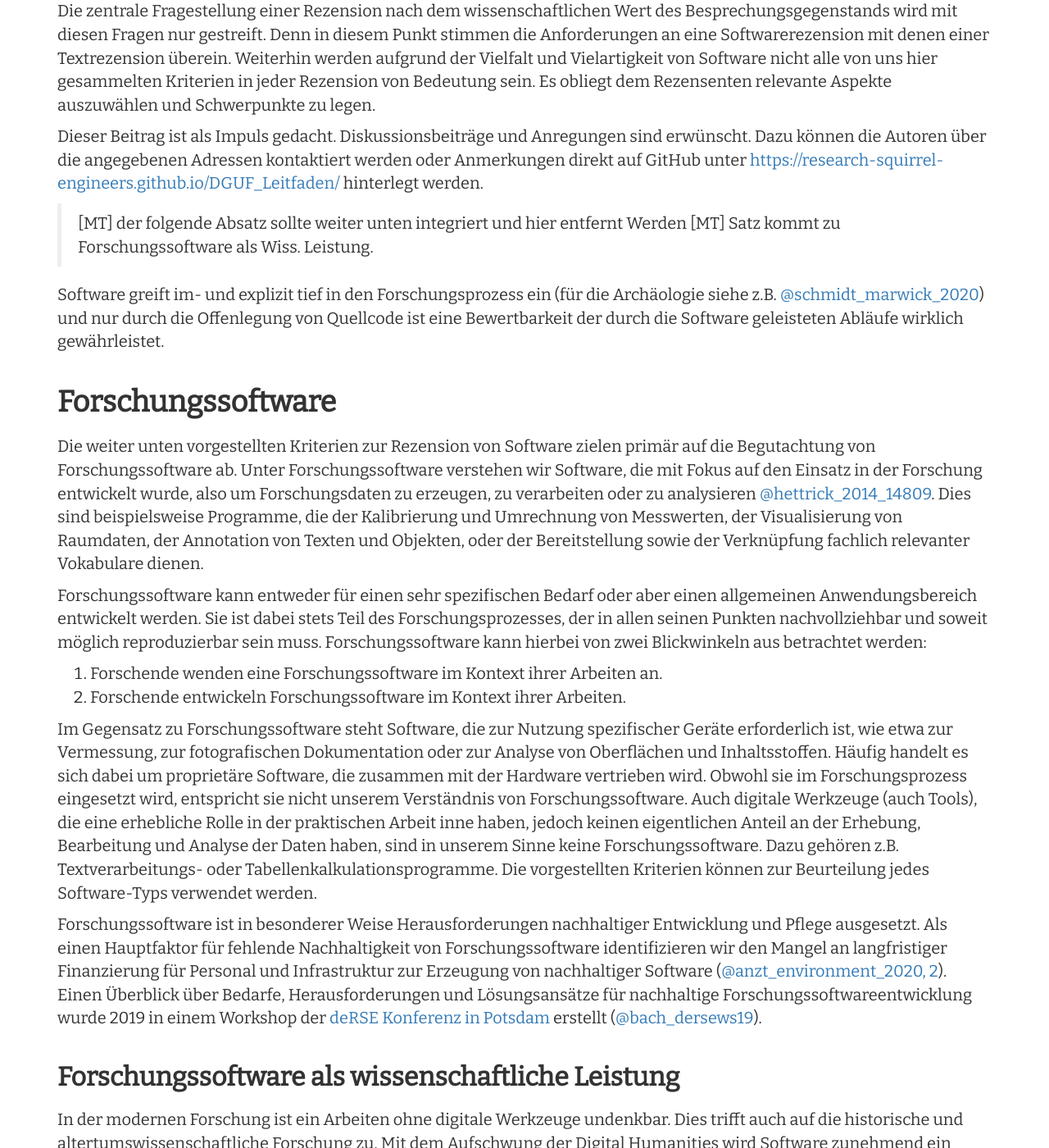
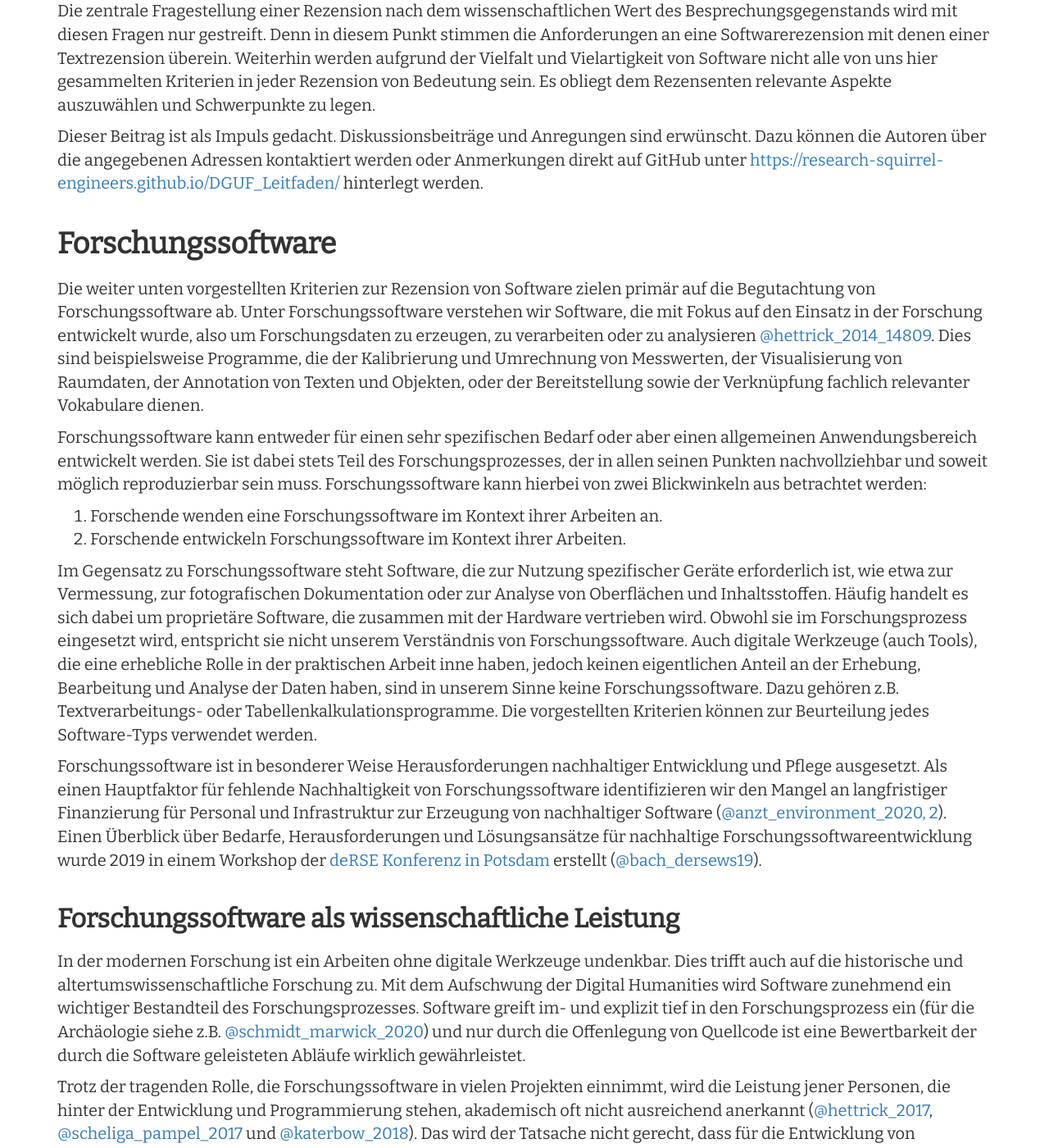
Before and after one commit to Research-Squirrel-Engineers/Impuls_SoftwareRezensionen_DGUF, a Jekyll site: the page built from Draft.md, in a window 1280 px wide and 1400 px high, scrolled down 1960 px. Shown: the whole window at 82% size. Built offline with Jekyll 4.4.1, drawn with Linux system fonts in a browser that asks for light colours; nearby versions of some CDN libraries; some of the changed text lies outside the part shown.

Commit message:
Umstellung des Satzes zum Eingriff der Software in den Forschungsprozesses.

```diff
--- a/Draft.md
+++ b/Draft.md
@@ -77,11 +77,6 @@ Die zentrale Fragestellung einer Rezension nach dem wissenschaftlichen Wert des
 
 Dieser Beitrag ist als Impuls gedacht. Diskussionsbeiträge und Anregungen sind erwünscht. Dazu können die Autoren über die angegebenen Adressen kontaktiert werden oder Anmerkungen direkt auf GitHub unter [https://research-squirrel-engineers.github.io/DGUF_Leitfaden/](https://research-squirrel-engineers.github.io/DGUF_Leitfaden/) hinterlegt werden.
 
-> [MT] der folgende Absatz sollte weiter unten integriert und hier entfernt Werden
-> [MT] Satz kommt zu Forschungssoftware als Wiss. Leistung.
-
-Software greift im- und explizit tief in den Forschungsprozess ein (für die Archäologie siehe z.B. [@schmidt_marwick_2020](#schmidt_marwick_2020)) und nur durch die Offenlegung von Quellcode ist eine Bewertbarkeit der durch die Software geleisteten Abläufe wirklich gewährleistet.
-
 
 ## Forschungssoftware
 
@@ -98,7 +93,7 @@ Forschungssoftware ist in besonderer Weise Herausforderungen nachhaltiger Entwic
 
 ### Forschungssoftware als wissenschaftliche Leistung
 
-In der modernen Forschung ist ein Arbeiten ohne digitale Werkzeuge undenkbar. Dies trifft auch auf die historische und altertumswissenschaftliche Forschung zu. Mit dem Aufschwung der Digital Humanities wird Software zunehmend ein wichtiger Bestandteil des Forschungsprozesses.
+In der modernen Forschung ist ein Arbeiten ohne digitale Werkzeuge undenkbar. Dies trifft auch auf die historische und altertumswissenschaftliche Forschung zu. Mit dem Aufschwung der Digital Humanities wird Software zunehmend ein wichtiger Bestandteil des Forschungsprozesses. Software greift im- und explizit tief in den Forschungsprozess ein (für die Archäologie siehe z.B. [@schmidt_marwick_2020](#schmidt_marwick_2020)) und nur durch die Offenlegung von Quellcode ist eine Bewertbarkeit der durch die Software geleisteten Abläufe wirklich gewährleistet.
 
 Trotz der tragenden Rolle, die Forschungssoftware in vielen Projekten einnimmt, wird die Leistung jener Personen, die hinter der Entwicklung und Programmierung stehen, akademisch oft nicht ausreichend anerkannt ([@hettrick_2017](#hettrick_2017), [@scheliga_pampel_2017](#scheliga_pampel_2017) und [@katerbow_2018](#katerbow_2018)). Das wird der Tatsache nicht gerecht, dass für die Entwicklung von Forschungssoftware wissenschaftliche Expertise und darüber hinaus fortgeschrittene technische Kompetenz erforderlich sind. Durch die Umsetzung in Code wird Praxis und Wissen explizit manifestiert und weiterentwickelt. Wir argumentieren, dass diese Leistungen gewürdigt und sichtbar gemacht werden müssen, zumal der wissenschaftliche Durchbruch häufig erst durch die Software ermöglicht wird ([@scheliga_pampel_2017](#scheliga_pampel_2017), [@katerbow_2018](#katerbow_2018) sowie [@helmholtz_web](#helmholtz_web)).
 
```
